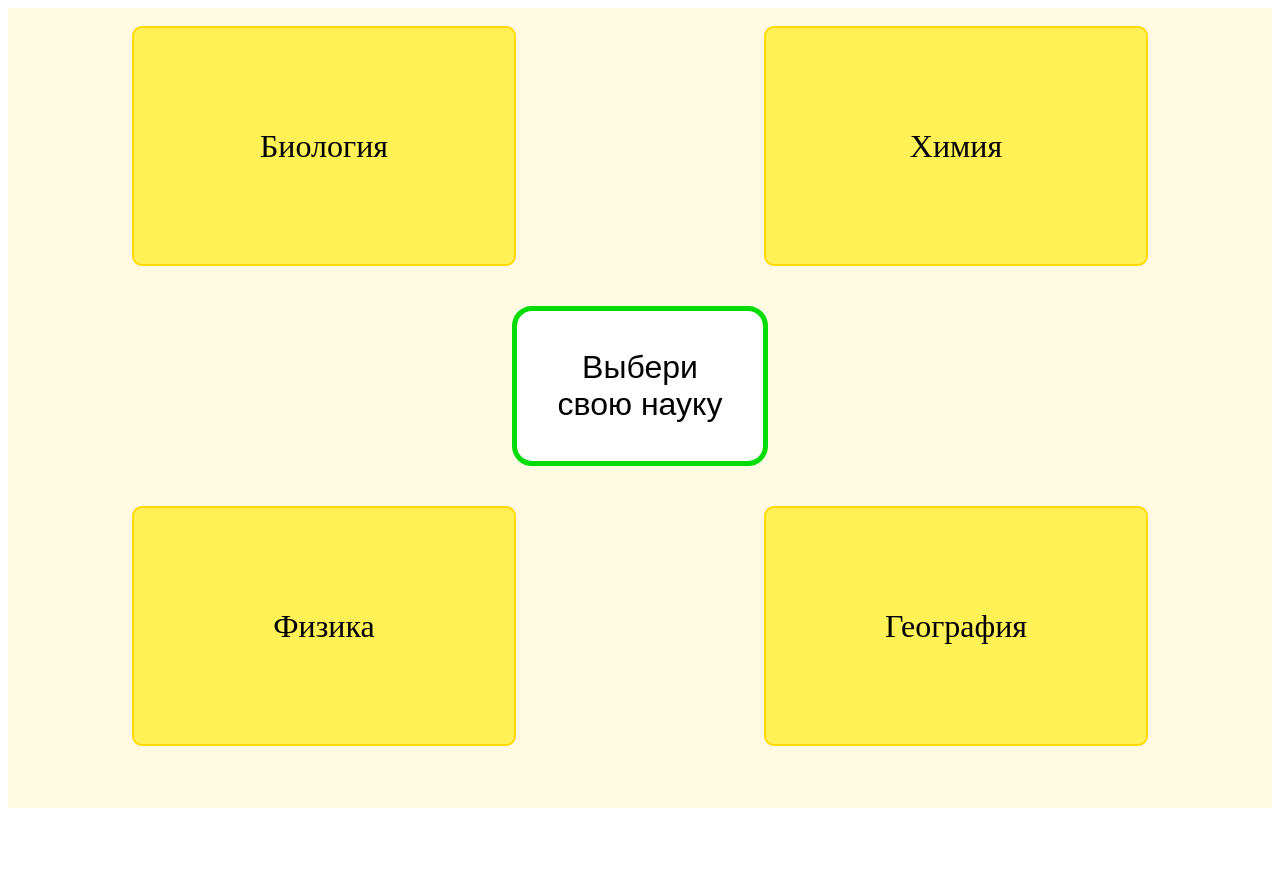
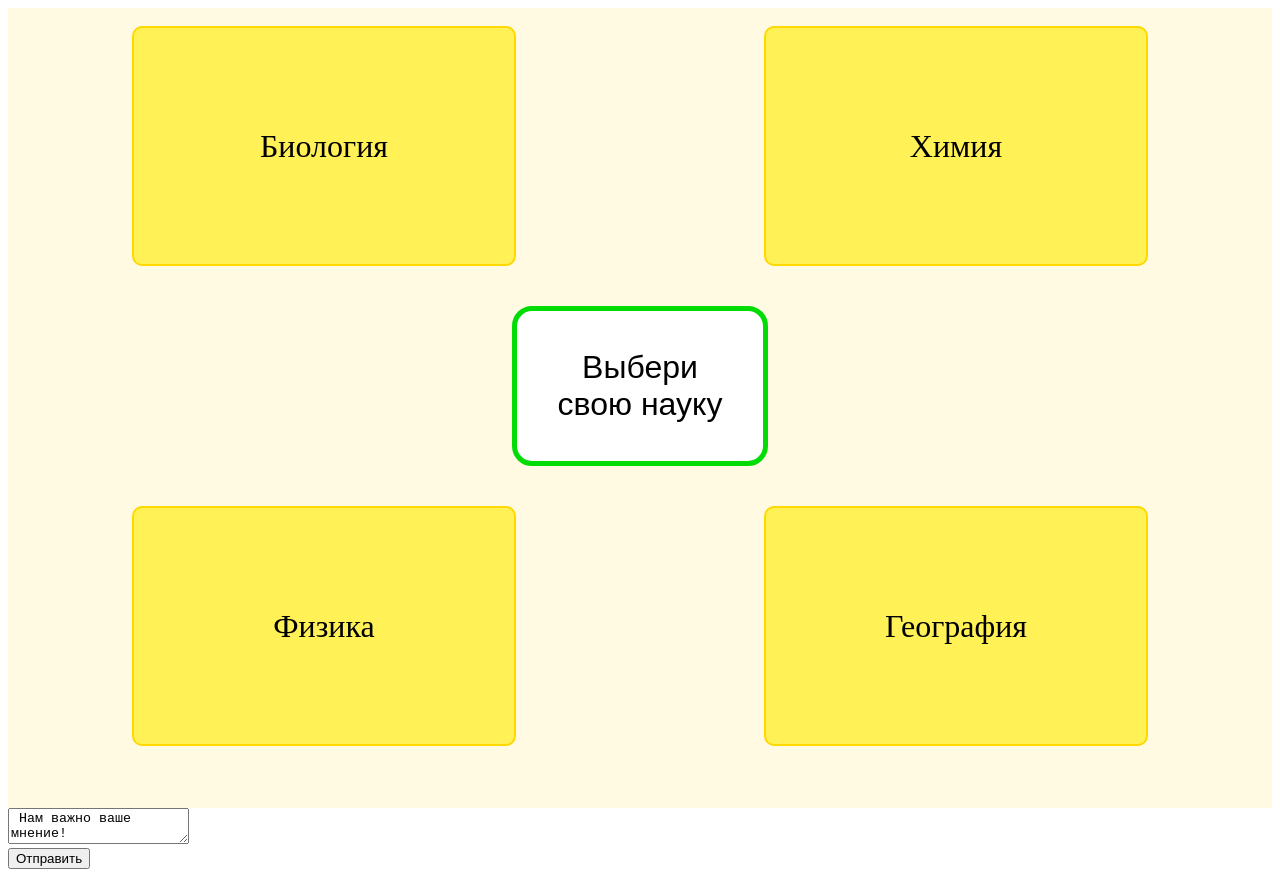
Before and after one commit to IvanBaobab/naturscience, a plain HTML site: page index.html in a window 1280 px wide. Before the commit the page ends 816 px from the top, so only its background shows below. Drawn offline with Linux system fonts and the light colour scheme.

Commit message:
Update index.html

```diff
--- a/index.html
+++ b/index.html
@@ -14,6 +14,7 @@
         gtag('js', new Date());
         gtag('config', 'G-64FYLTH1VX');
     </script>
+
     <meta name="description" content="Проект, объединяющий все отрасли современной науки России! Химия, физика, биология и география. Участвуй, развивайся, развлекайся!"/>
     <meta name="keywords" content="наука, проекты, Пермь, молодежь, гранты"/>
     <meta name="author" content="IvanBaobab"/>
@@ -32,8 +33,14 @@
             <a href="enter"> <button type="button" class="objects"> География </button> </a>
         </div>
     </main>
+
     <footer>
+        <textarea id="comment"> Нам важно ваше мнение! </textarea><br>
+        <button id="submit"> Отправить </button>
 
+        <script>
+            let block = document.getElementById("comment");
+        </script>
     </footer>
 </body>
 </html>
```
